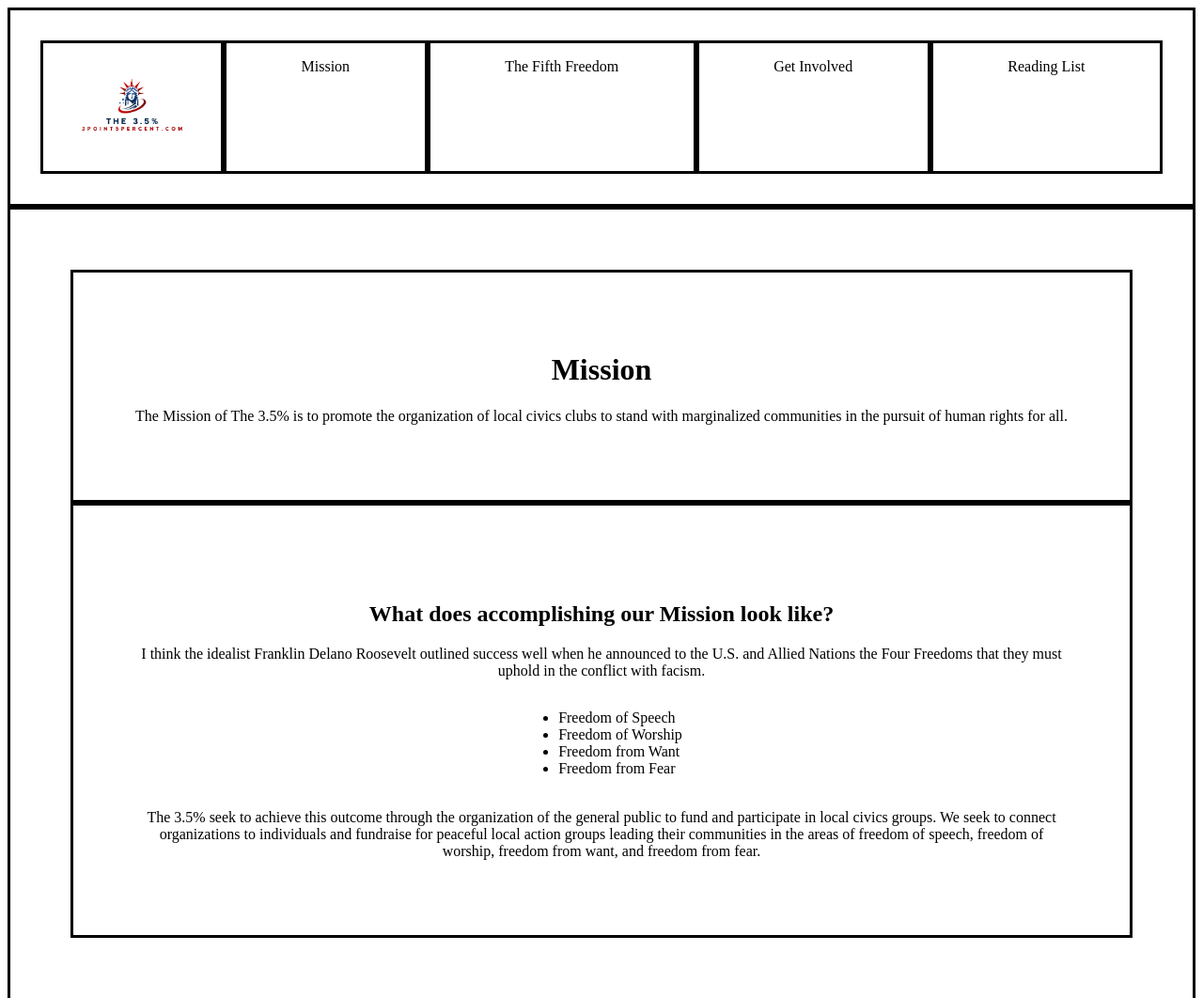
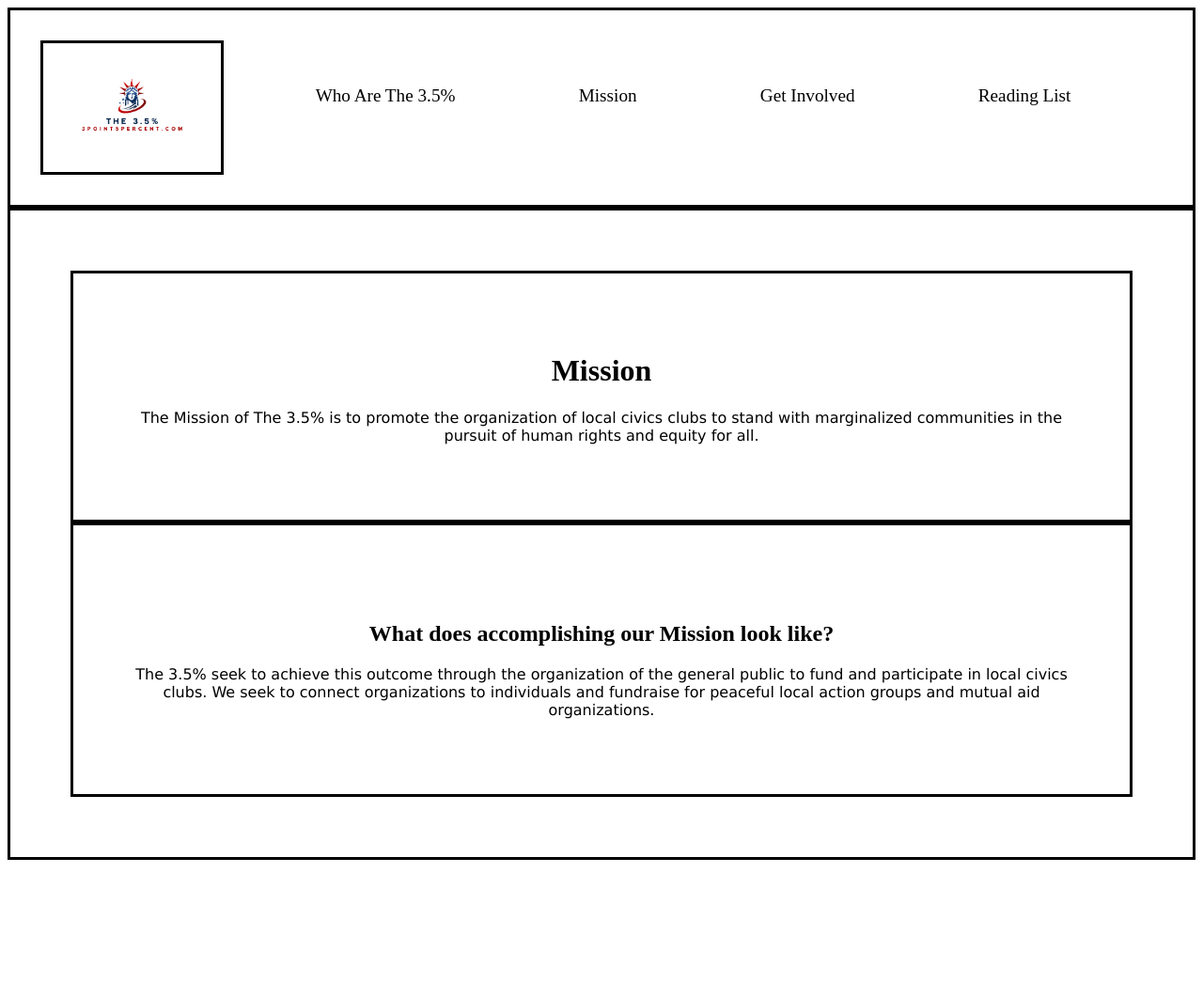
Before and after one commit to 3point5percent/3point5percent.github.io, a plain HTML site: page mission.html in a window 1280 px wide. Shown: the top 1062 px of the page at 94% size. After the commit the page ends 923 px from the top, so only its background shows below. Drawn offline with Linux system fonts and the light colour scheme.

Commit message:
initial changes

```diff
--- a/mission.html
+++ b/mission.html
@@ -9,10 +9,10 @@
             </div>
             <div class="right-container">
                 <div class="page-link-container">
-                    <a href="mission.html">Mission</a>
+                    <a href="index.html">Who Are The 3.5%</a>
                 </div>
                 <div class="page-link-container">
-                    <a href="thefifthfreedom.html">The Fifth Freedom</a>
+                    <a href="mission.html">Mission</a>
                 </div>
                 <div class="page-link-container">
                     <a href="getinvolved.html">Get Involved</a>
@@ -41,6 +41,7 @@
                 flex-direction: row;
                 flex-grow: 1;
                 flex-wrap: nowrap;
+                padding: 2em;
             }
             .logo-container {
                 padding-right: 2em;
@@ -51,13 +52,7 @@
             }
             .page-link-container{
                 padding: 1em;
-                border-style: solid;
-                flex-grow: 1;
-                text-align: center;
-            }
-            .page-link-container{
-                padding: 1em;
-                border-style: solid;
+                border-style: none;
                 flex-grow: 1;
                 text-align: center;
             }
@@ -69,16 +64,22 @@
                 color: rgb(0, 0, 0);
                 background-color: transparent;
                 text-decoration: none;
+                font-family: 'Times New Roman', Times, serif;
+                font-size: larger;
             }
             a:visited {
                 color: rgb(0, 0, 0);
                 background-color: transparent;
                 text-decoration: none;
+                font-family: 'Times New Roman', Times, serif;
+                font-size: larger;
             }
             a:hover {
                 color: red;
                 background-color: transparent;
                 text-decoration: underline;
+                font-family: 'Times New Roman', Times, serif;
+                font-size: larger;
             }
         </style>
     </head>
@@ -87,35 +88,24 @@
             <div class="section-container">
                 <h1>Mission</h1>
                 <div class="textbox">
-                <p>
+                <p class="paragraph">
 
 
                     The Mission of The 3.5% is to promote the organization of local civics clubs
-                    to stand with marginalized communities in the pursuit of human rights for all.
+                    to stand with marginalized communities in the pursuit of human rights and equity for all.
+
                 </p>
                 </div>
                 </div>
                 <div class="section-container">
                 <br>
                 <h2>What does accomplishing our Mission look like?</h2>
-                <p>
-                    I think the idealist Franklin Delano Roosevelt outlined success well
-                    when he announced to the U.S. and Allied Nations the Four Freedoms that they must uphold
-                    in the conflict with facism.
-                    <div class="list-container">
-                    <ul>
-                        <li>Freedom of Speech</li>
-                        <li>Freedom of Worship</li>
-                        <li>Freedom from Want</li>
-                        <li>Freedom from Fear</li>
-                    </ul>
-                    </div>
-                    <br>
+
+                <p class="paragraph">
                     The 3.5% seek to achieve this outcome through the organization
                     of the general public to fund and participate in local civics
-                    groups. We seek to connect organizations to individuals and fundraise for peaceful
-                    local action groups leading their communities in the areas of freedom
-                    of speech, freedom of  worship, freedom from want, and freedom from fear.
+                    clubs. We seek to connect organizations to individuals and fundraise for peaceful
+                    local action groups and mutual aid organizations.
                 </p>
             </div>
 
@@ -129,47 +119,24 @@
                 flex-direction: column;
             }
             .section-container{
-
                 border-style: solid;
-
-               padding: 4em;
+                padding: 4em;
                 flex-direction: row;
                 text-align: center;
-            }
-            .ui-container {
-                display: flex;
-                border-style: solid;
             }
             .list-container {
                 display: flex;
                 flex-direction: row;
-
                 justify-content: center;
-               text-align: left;
-
-
+                text-align: left;
+                font-family: Verdana, Geneva, Tahoma, sans-serif;
             }
             .textbox {
-
-
-
                 flex-direction: row;
                 justify-content: center;
             }
-            .overunder-container {
-                display: flex;
-                border-style: solid;
-                justify-content: center;
-            }
-            .buy-sell-container {
-                display: flex;
-                border-style: solid;
-                justify-content: center;
-            }
-            .dump-container {
-                display: flex;
-                border-style: solid;
-                justify-content: center;
+            .paragraph {
+                font-family: Verdana, Geneva, Tahoma, sans-serif;
             }
 
         </style>
```
Also changed, not shown: getinvolved.html (+15 -37 lines), index.html (+18 -55 lines), readinglist.html (+14 -40 lines), thefifthfreedom.html (+7 -33 lines).
